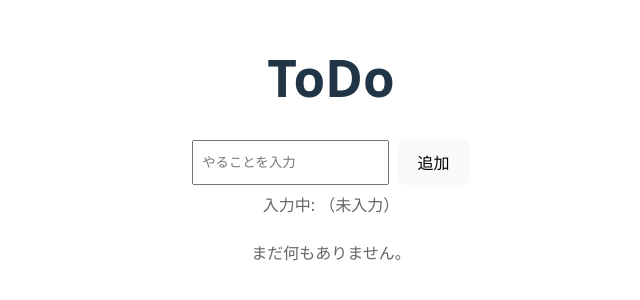
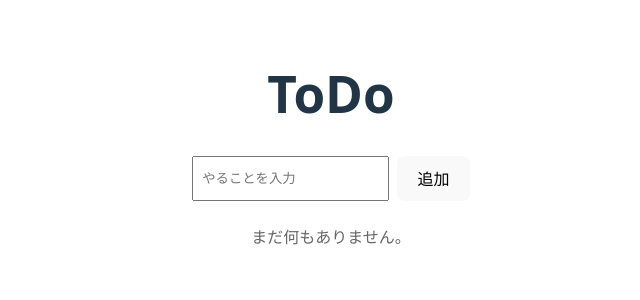
Before and after one commit to nishino203xx/react-study-project, a React app in the folder app/: page / in a window 1280 px wide. Shown: the part 252-552 px from the top of the page, without its empty margins (309-949 px from the left). Built offline with nearby package versions, Linux system fonts and the light colour scheme; the HTML template or start-up script is replaced by a standard one.

Commit message:
refactor:不要な処理を削除

```diff
--- a/app/src/App.tsx
+++ b/app/src/App.tsx
@@ -56,11 +56,6 @@ function App() {
         <button type="submit">追加</button>
       </form>
 
-      {/* 入力プレビュー（後で削除） */}
-      <p style={{ marginTop: 8, color: "#666" }}>
-        入力中: <strong>{text || "（未入力）"}</strong>
-      </p>
-
       <ul style={{ listStyle: "none", padding: 0, marginTop: 24 }}>
         {todos.length === 0 && (
           <li style={{ color: "#666" }}>まだ何もありません。</li>
```
